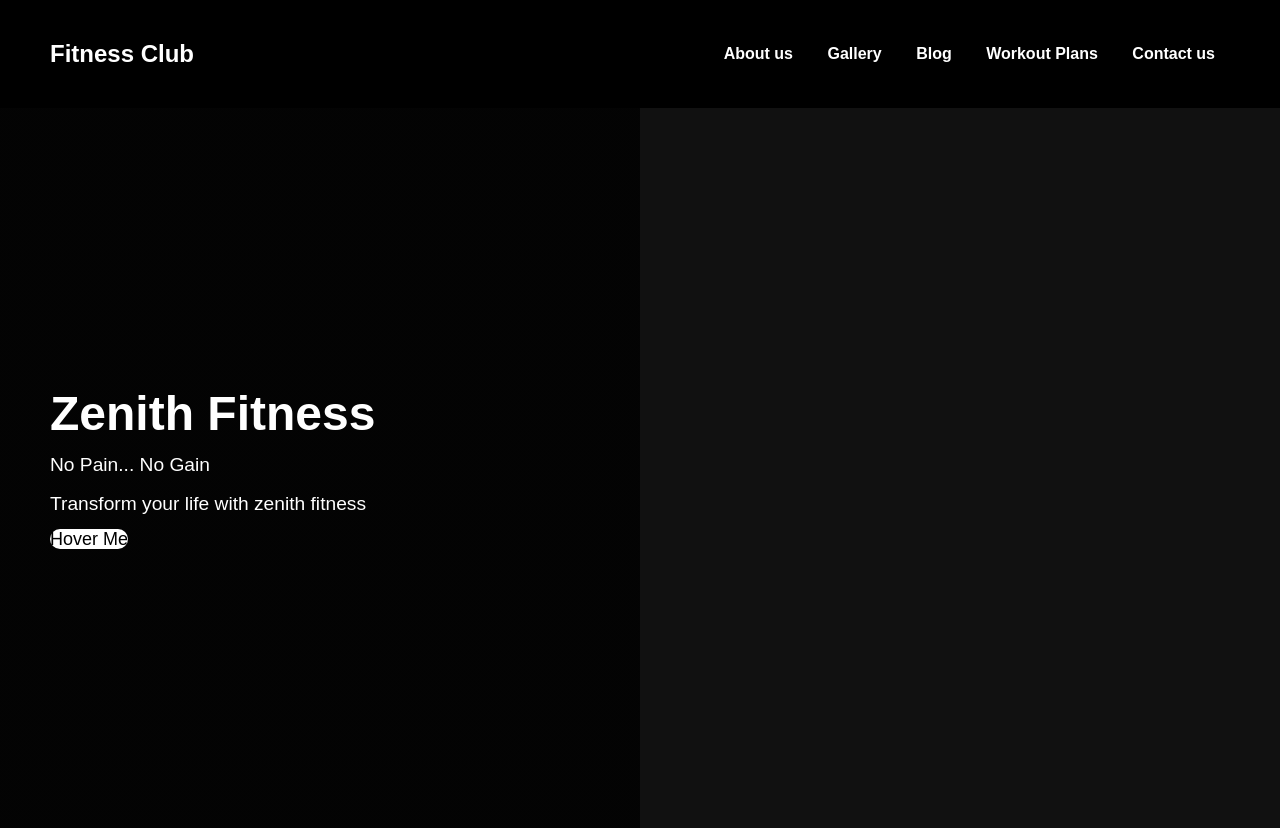
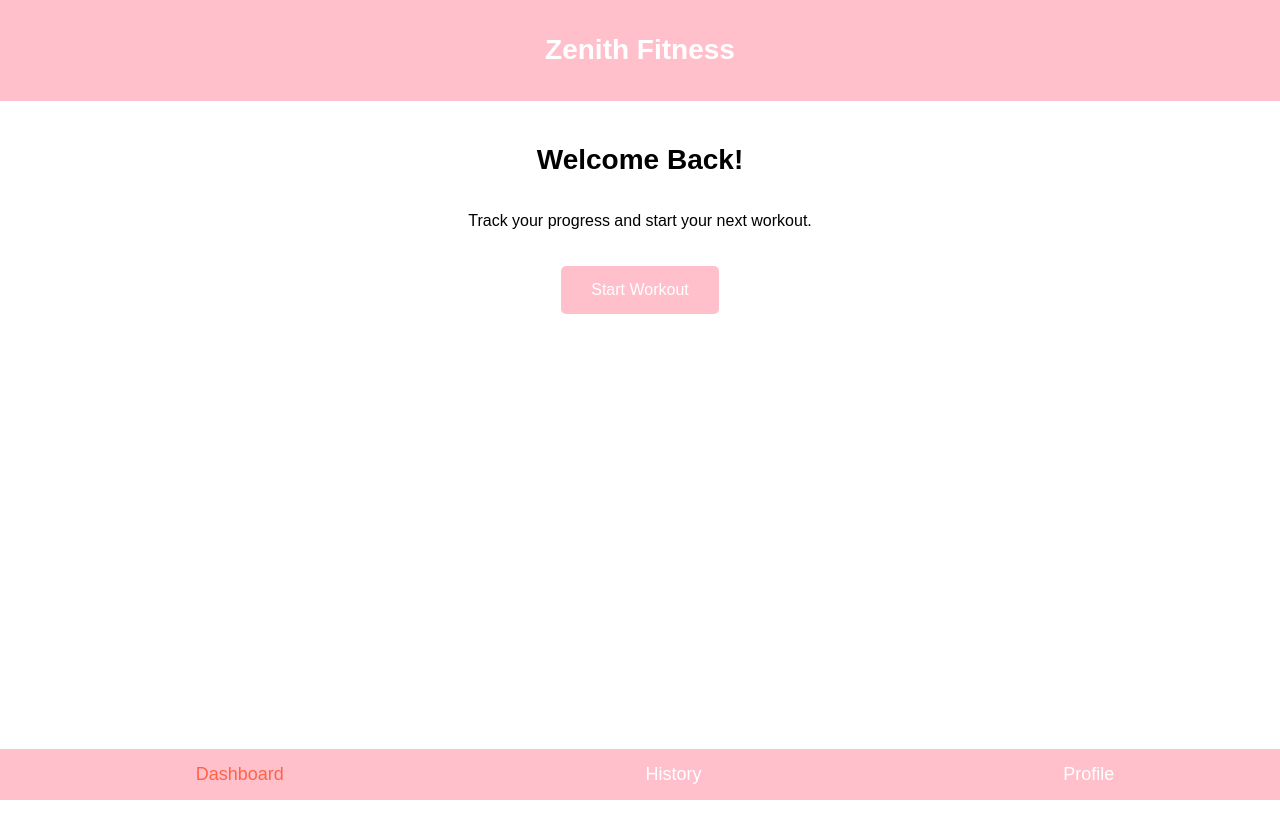
Before and after one commit to Oluwadamilola174/dammy.gthub.io, a plain HTML site: page Home.html in a window 1280 px wide. After the commit the page ends 800 px from the top, so only its background shows below. Drawn offline with Linux system fonts and the light colour scheme; a web font is replaced by a local one.

Commit message:
Update Home.html

```diff
--- a/Home.html
+++ b/Home.html
@@ -1,137 +1,40 @@
 <!DOCTYPE html>
 <html lang="en">
+
 <head>
     <meta charset="UTF-8">
     <meta name="viewport" content="width=device-width, initial-scale=1.0">
-    <title>Fitness Club</title>
-    <style>
-        body {
-            margin: 0;
-            font-family: Arial, sans-serif;
-            background-color: #111;
-            color: #fff;
-        }
-        header {
-            display: flex;
-            justify-content: space-between;
-            align-items: center;
-            padding: 20px 50px;
-            background-color: #000;
-        }
-        header nav a {
-            color: #fff;
-            margin: 0 15px;
-            text-decoration: none;
-            font-weight: bold;
-        }
-        .main-content {
-            display: flex;
-            justify-content: space-between;
-            align-items: center;
-            height: calc(100vh - 80px);
-            background-color: #111;
-            position: relative;
-        }
-        .main-content::before {
-            content: '';
-            position: absolute;
-            top: 0;
-            left: 0;
-            width: 100%;
-            height: 100%;
-            background: linear-gradient(to right, rgba(0, 0, 0, 0.8) 50%, transparent 50%);
-            z-index: 1;
-        }
-        .text-content {
-            max-width: 50%;
-            position: relative;
-            z-index: 2;
-            padding: 50px;
-        }
-        .text-content h1 {
-            font-size: 3rem;
-            margin: 0;
-        }
-        .text-content p {
-            font-size: 1.2rem;
-            margin: 10px 0;
-            line-height: 1.5;
-        }
+    <title>Zenith Fitness App</title>
+    <link rel="preconnect" href="https://fonts.googleapis.com">
+    <link rel="preconnect" href="https://fonts.gstatic.com" crossorigin>
+    <link href="https://fonts.googleapis.com/css2?family=New+Amsterdam&display=swap" rel="stylesheet">
+    <link rel="stylesheet" href="style.css">
+</head>
 
-.main {
-  display: flex;
-  align-items: center;
-  justify-content: center;
-}
-
-.hero-btn {
-  width: 170px;
-  height: 60px;
-  font-size: 18px;
-  background: #fff;
-  border: none;
-  border-radius: 100px;
-  color: #000;
-  text-decoration: none;
-  outline: none;
-  cursor: pointer;
-  transition: all 0.4s;
-}
-
-.hero-btn:hover {
-  box-shadow: inset 0 0 0 4px #ef476f,
-              inset 0 0 0 8px #ffd166,
-              inset 0 0 0 12px #06d6a0,
-              inset 0 0 0 16px #118ab2;
-  background: #073b4c;
-  color: #fff;
-}
-        .hex-pattern {
-            position: absolute;
-            top: 0;
-            right: 0;
-            width: 50%;
-            height: 100%;
-            background: url('hex-pattern.png') no-repeat  center/cover;
-            z-index: 2;
-            clip-path: polygon(60% 0%, 100% 0%, 100% 100%, 100% 100%, 0% 110%, 0% 0%);
-            border-radius: 10px;
-            shape-image-threshold: triangle;
-            opacity: 0.7;
-        }
-        .image-content {
-            position: absolute;
-            top: 0;
-            right: 0;
-            width: 50%;
-            height: 100%;
-            background: url('fit2.png') no-repeat center center/cover;
-             z-index: 3;
-        }
-    </style>
-</head>
 <body>
     <header>
-        <div class="logo">
-            <h2>Fitness Club</h2>
-        </div>
-        <nav>
-            <a href="#">About us</a>
-            <a href="#">Gallery</a>
-            <a href="#">Blog</a>
-            <a href="#">Workout Plans</a>
-            <a href="#">Contact us</a>
-        </nav>
+        <h1>Zenith Fitness</h1>
     </header>
-    <div class="main-content">
-        <div class="text-content">
-            <h1>Zenith Fitness</h1>
-            <p>No Pain... No Gain</p>
-            <p>Transform your life with zenith fitness</p>
-            <a href="#" class="hero-btn">Hover Me</a>
-        </div>
-        <div class="hex-pattern"></div>
-        <div class="image-content"></div>
+
+    <div class="app-container">
+        <!-- Dashboard Section -->
+        <section class="dashboard active">
+            <h1>Welcome Back!</h1>
+            <p>Track your progress and start your next workout.</p>
+            <a href="workout.html" class="button-primary" onclick="showSection('workouts')">Start Workout</a>
+        </section>
+
+
+
     </div>
+
+    <nav class="navbar">
+        <a href="home.html" class="active" onclick="showSection('dashboard')">Dashboard</a>
+        <a href="#" onclick="showSection('history')">History</a>
+        <a href="profile.html" onclick="showSection('profile')">Profile</a>
+    </nav>
+
+    <script src="app.js"></script>
 </body>
+
 </html>
```
